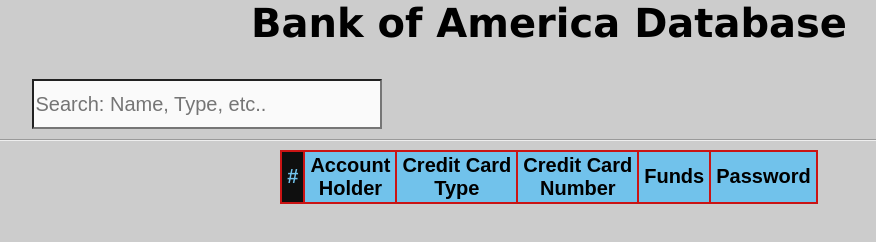
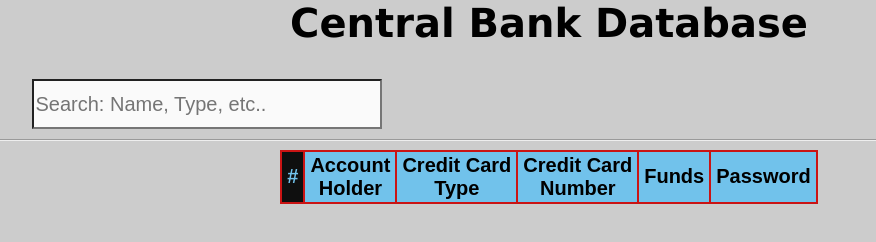
Before and after one commit to andrewdibiasio6/assignment9, a plain HTML site: page index.html in a window 1280 px wide. Shown: the whole page, without its empty margins (91-967 px from the left). Drawn offline with nearby package versions, Linux system fonts and the light colour scheme.

Commit message:
last changes

```diff
--- a/index.html
+++ b/index.html
@@ -9,17 +9,16 @@
 
     Original Author: Jesse M. Heines, UMass Lowell Computer Science, heines@cs.uml.edu
   -->
-  <title>Bank of America</title>
+  <title>Central Bank</title>
   <script src="http://cdnjs.cloudflare.com/ajax/libs/angular.js/1.3.3/angular.min.js"></script>
   <script src="main.js"></script>
   <link rel="stylesheet" href="cs/style.css" type="text/css">
-  <link rel="icon" href=".png">
 </head>
 <!--Random Data set from http://www.mockaroo.com/#tab_all-->
 <body ng-controller="DataInfo">
   <div id="content">
     <!-- page head and version information -->
-    <h2 id="mainHeader">Bank of America Database</h2>
+    <h2 id="mainHeader">Central Bank Database</h2>
     <input type="search" name="search" id="search" ng-model="query" placeholder="Search: Name, Type, etc..">
     <hr class="style_hr">
     <!-- Comment on the database -->
--- a/main.js
+++ b/main.js
@@ -11,7 +11,7 @@
 
 "use strict"; // to ensure that all variables are declared before use
 
-// the number of the last column sorted, initialized to the Student Name column
+// the number of the last column sorted, initialized to the Account Holder column
 var lastSortColumnNo = 2;
 // a flag indicating whether the last sort was ascending (true) or descending (false)
 var lastSortDescending = false;
```
